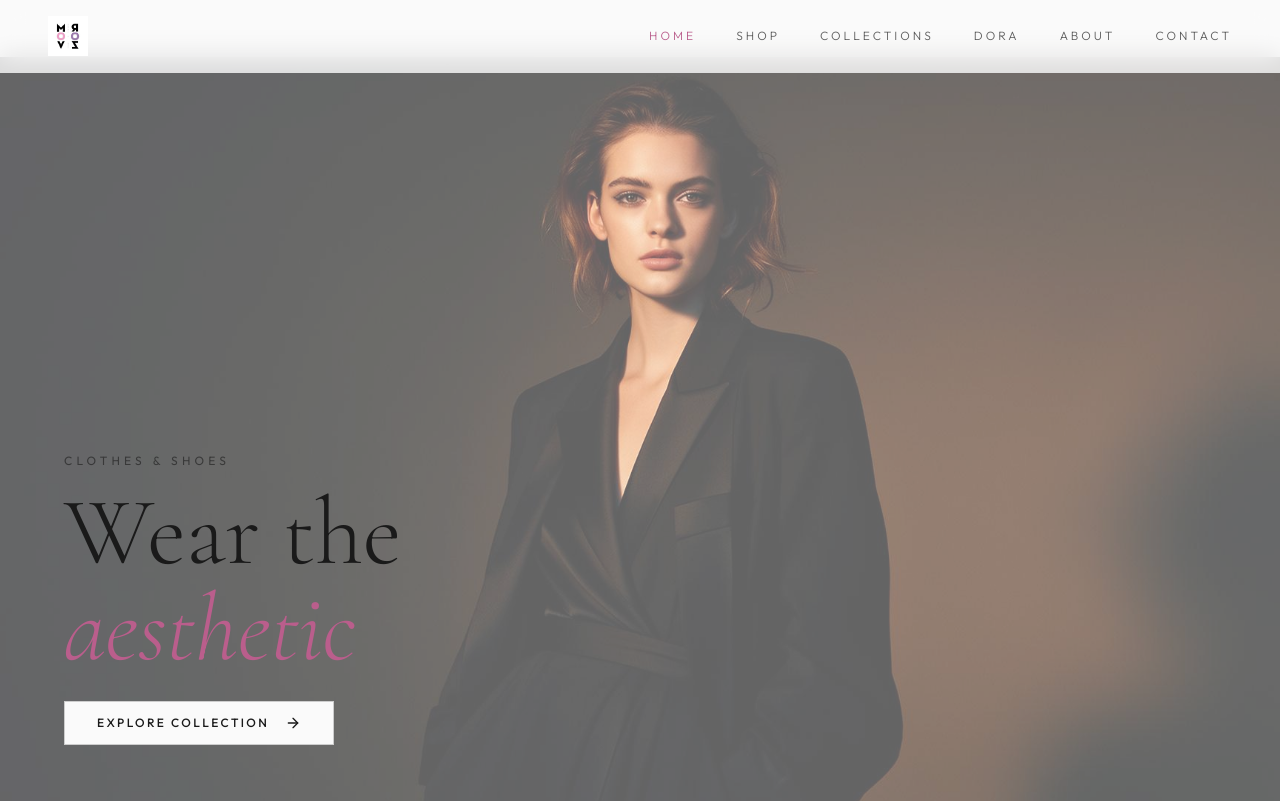
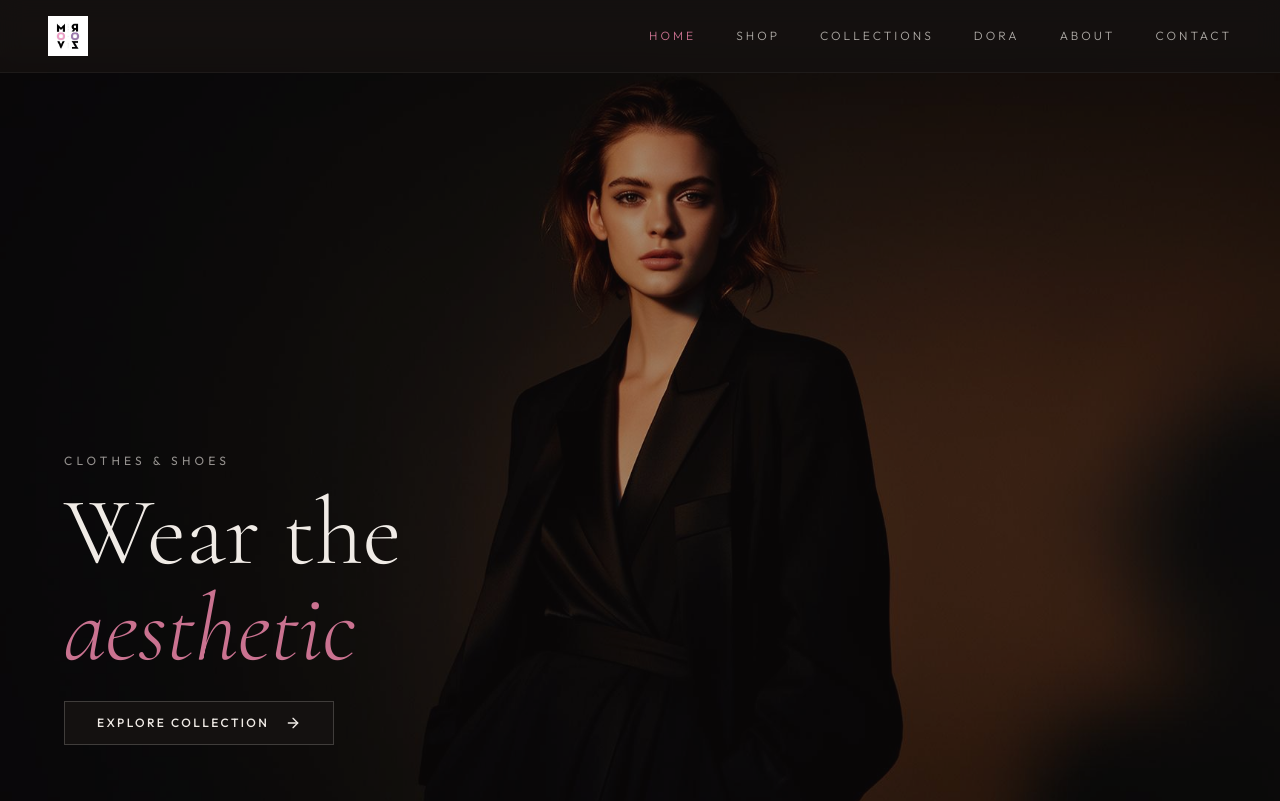
Before and after one commit to AmpasTheodoros/movroz-curated-style, a React (Vite) app: page / in a window 1280 px wide. Shown: the top 801 px of the page. Built offline with nearby package versions, Linux system fonts and the light colour scheme; the HTML template or start-up script is replaced by a standard one.

Commit message:
Changes
Co-authored-by: AmpasTheodoros <71594408+AmpasTheodoros@users.noreply.github.com>

```diff
--- a/src/index.css
+++ b/src/index.css
@@ -6,50 +6,50 @@
 
 @layer base {
   :root {
-    --background: 0 0% 98%;
-    --foreground: 0 0% 10%;
+    --background: 20 10% 7%;
+    --foreground: 35 25% 92%;
 
-    --card: 0 0% 100%;
-    --card-foreground: 0 0% 10%;
+    --card: 20 8% 10%;
+    --card-foreground: 35 25% 92%;
 
-    --popover: 0 0% 100%;
-    --popover-foreground: 0 0% 10%;
+    --popover: 20 8% 10%;
+    --popover-foreground: 35 25% 92%;
 
-    --primary: 0 0% 10%;
-    --primary-foreground: 0 0% 98%;
+    --primary: 35 25% 92%;
+    --primary-foreground: 20 10% 7%;
 
-    --secondary: 0 0% 94%;
-    --secondary-foreground: 0 0% 10%;
+    --secondary: 20 6% 13%;
+    --secondary-foreground: 35 25% 92%;
 
-    --muted: 0 0% 92%;
-    --muted-foreground: 0 0% 45%;
+    --muted: 20 5% 18%;
+    --muted-foreground: 30 8% 50%;
 
-    --accent: 330 40% 55%;
+    --accent: 340 45% 62%;
     --accent-foreground: 0 0% 100%;
 
-    --accent-secondary: 270 30% 55%;
+    --accent-secondary: 280 30% 58%;
     --accent-secondary-foreground: 0 0% 100%;
 
     --destructive: 0 84.2% 60.2%;
-    --destructive-foreground: 0 0% 98%;
+    --destructive-foreground: 210 40% 98%;
 
-    --border: 0 0% 88%;
-    --input: 0 0% 88%;
-    --ring: 330 40% 55%;
+    --border: 20 6% 16%;
+    --input: 20 6% 16%;
+    --ring: 340 45% 62%;
 
     --radius: 0.25rem;
 
     --font-serif: 'Cormorant Garamond', Georgia, serif;
     --font-sans: 'Outfit', system-ui, sans-serif;
 
-    --sidebar-background: 0 0% 100%;
-    --sidebar-foreground: 0 0% 10%;
-    --sidebar-primary: 0 0% 10%;
-    --sidebar-primary-foreground: 0 0% 98%;
-    --sidebar-accent: 0 0% 94%;
-    --sidebar-accent-foreground: 0 0% 10%;
-    --sidebar-border: 0 0% 88%;
-    --sidebar-ring: 330 40% 55%;
+    --sidebar-background: 20 8% 10%;
+    --sidebar-foreground: 35 25% 92%;
+    --sidebar-primary: 35 25% 92%;
+    --sidebar-primary-foreground: 20 10% 7%;
+    --sidebar-accent: 20 6% 13%;
+    --sidebar-accent-foreground: 35 25% 92%;
+    --sidebar-border: 20 6% 16%;
+    --sidebar-ring: 340 45% 62%;
   }
 }
 
```
